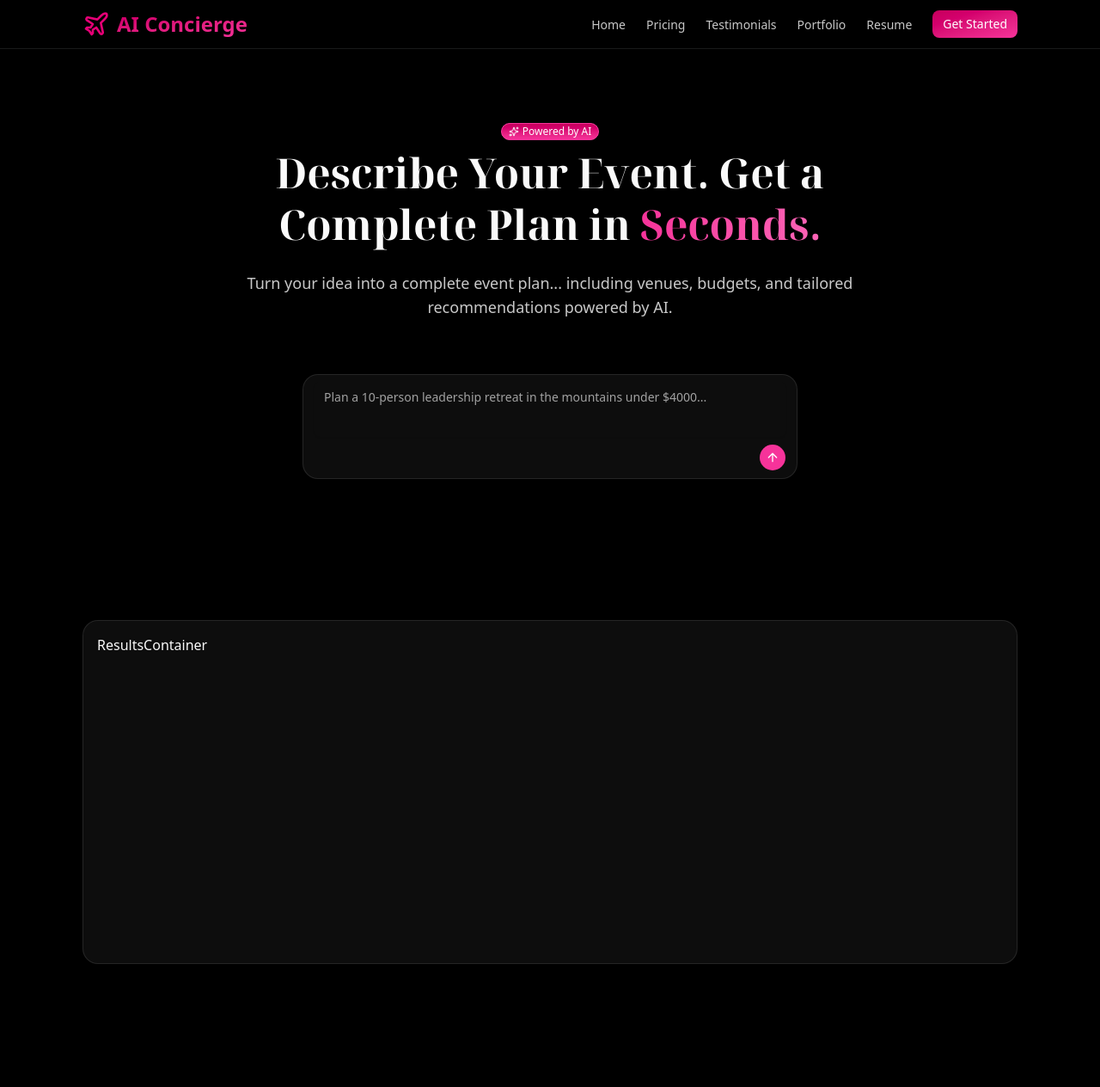
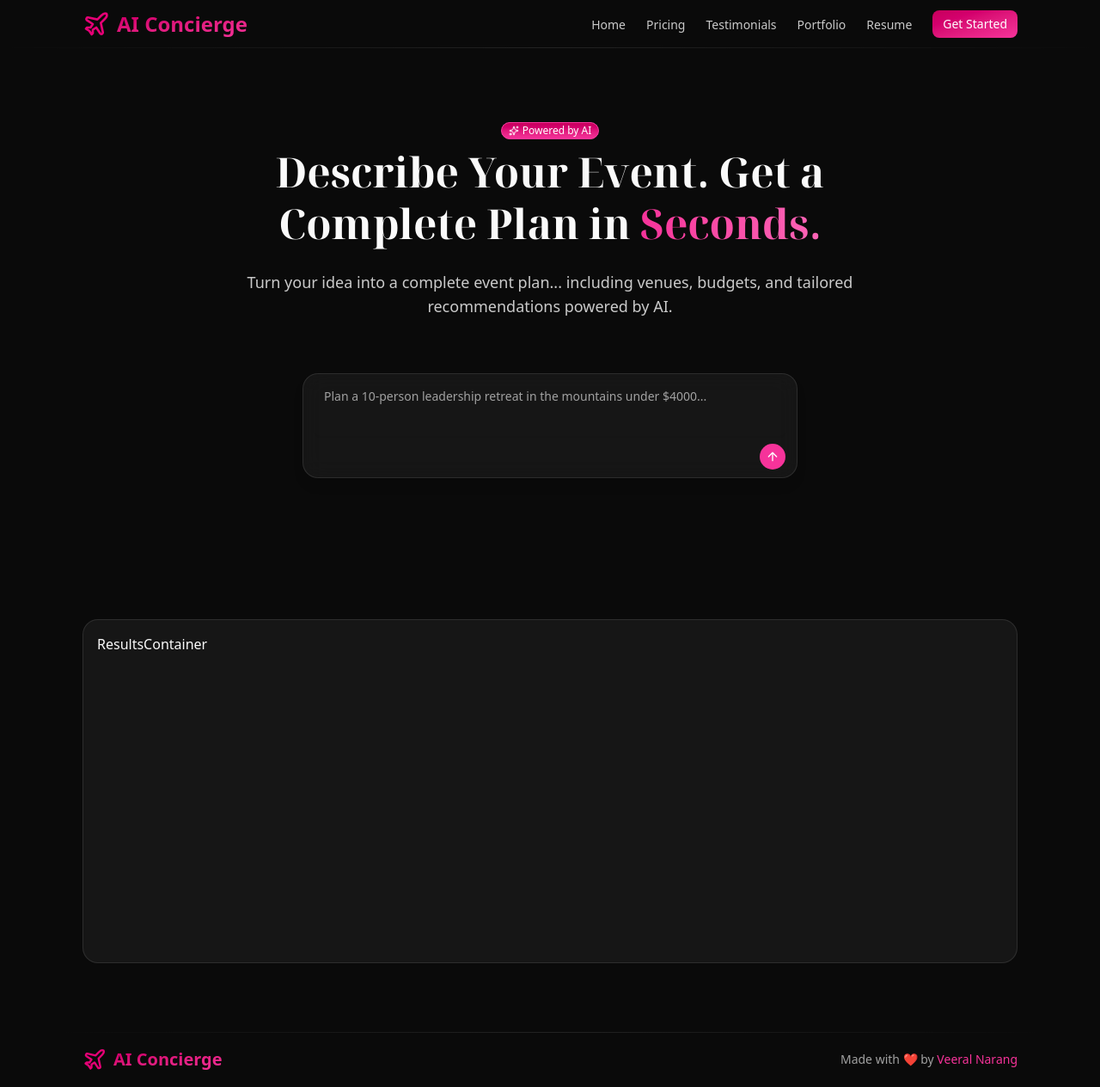
Before and after one commit to veeral1603/louder_assignment, a Next.js app: page / in a window 1280 px wide. Shown: the whole page at 86% size. Before the commit the page ends 1121 px from the top, so only its background shows below. Built offline with nearby package versions, Linux system fonts and the light colour scheme.

Commit message:
Created footer

```diff
--- a/src/app/(landing)/layout.tsx
+++ b/src/app/(landing)/layout.tsx
@@ -1,3 +1,4 @@
+import Footer from "@/components/layout/Footer";
 import Navbar from "@/components/layout/Navbar";
 import React from "react";
 
@@ -19,6 +20,7 @@
       {/* Your Content/Components */}
       <Navbar />
       <main className="flex-1">{children}</main>
+      <Footer />
     </div>
   );
 }
--- a/src/app/globals.css
+++ b/src/app/globals.css
@@ -84,7 +84,7 @@
 }
 
 .dark {
-  --background: oklch(0% 0 0);
+  --background: oklch(0.145 0 0);
   --foreground: oklch(0.985 0 0);
   --card: oklch(0.205 0 0);
   --card-foreground: oklch(0.985 0 0);
--- /dev/null
+++ b/src/components/layout/Footer.tsx
@@ -0,0 +1,38 @@
+import { Plane } from "lucide-react";
+import Link from "next/link";
+import React from "react";
+
+export default function Footer() {
+  return (
+    <footer>
+      <div className="container-sm h-16  relative flex items-center justify-between">
+        <div className="absolute top-0 left-0 w-full h-px bg-linear-to-r from-transparent via-border to-transparent" />
+
+        {/* Logo  */}
+        <Link href="/">
+          <div className="flex items-center gap-2 text-lg md:text-xl font-bold text-transparent bg-linear-to-br from-pink-700 to-pink-500 bg-clip-text">
+            <span>
+              <Plane
+                strokeWidth={2}
+                className="text-pink-600 size-6 md:size-7"
+              />
+            </span>
+            <h1>AI Concierge</h1>
+          </div>
+        </Link>
+
+        <div>
+          <p className="text-sm text-muted-foreground">
+            Made with ❤️ by{" "}
+            <Link
+              href="https://www.linkedin.com/in/veeral-narang/"
+              className="text-pink-500 hover:text-pink-600 transition-colors"
+            >
+              Veeral Narang
+            </Link>
+          </p>
+        </div>
+      </div>
+    </footer>
+  );
+}
--- a/src/components/layout/Navbar.tsx
+++ b/src/components/layout/Navbar.tsx
@@ -28,8 +28,9 @@
 
 export default function Navbar() {
   return (
-    <nav className="border-b border-border">
-      <div className="container-sm h-14   flex items-center justify-between">
+    <nav className=" relative">
+      <div className="absolute bottom-0 left-0 w-full h-px bg-linear-to-r from-transparent via-border to-transparent" />
+      <div className="container-sm h-14   flex items-center justify-between relative">
         {/* Logo  */}
         <Link href="/">
           <div className="flex items-center gap-2 text-xl md:text-2xl font-bold text-transparent bg-linear-to-br from-pink-700 to-pink-500 bg-clip-text">
--- a/src/components/sections/ResultsSection.tsx
+++ b/src/components/sections/ResultsSection.tsx
@@ -3,7 +3,7 @@
 
 export default function ResultsSection() {
   return (
-    <section className="-mt-[10vh] relative z-10">
+    <section className="-mt-[10vh] relative z-10 pb-12 md:pb-20">
       <div className="container-sm">
         <ResultsContainer />
       </div>
--- /dev/null
+++ b/src/components/ui/tabs.tsx
@@ -0,0 +1,90 @@
+"use client"
+
+import * as React from "react"
+import { cva, type VariantProps } from "class-variance-authority"
+import { Tabs as TabsPrimitive } from "radix-ui"
+
+import { cn } from "@/lib/utils"
+
+function Tabs({
+  className,
+  orientation = "horizontal",
+  ...props
+}: React.ComponentProps<typeof TabsPrimitive.Root>) {
+  return (
+    <TabsPrimitive.Root
+      data-slot="tabs"
+      data-orientation={orientation}
+      className={cn(
+        "group/tabs flex gap-2 data-horizontal:flex-col",
+        className
+      )}
+      {...props}
+    />
+  )
+}
+
+const tabsListVariants = cva(
+  "group/tabs-list inline-flex w-fit items-center justify-center rounded-lg p-[3px] text-muted-foreground group-data-horizontal/tabs:h-8 group-data-vertical/tabs:h-fit group-data-vertical/tabs:flex-col data-[variant=line]:rounded-none",
+  {
+    variants: {
+      variant: {
+        default: "bg-muted",
+        line: "gap-1 bg-transparent",
+      },
+    },
+    defaultVariants: {
+      variant: "default",
+    },
+  }
+)
+
+function TabsList({
+  className,
+  variant = "default",
+  ...props
+}: React.ComponentProps<typeof TabsPrimitive.List> &
+  VariantProps<typeof tabsListVariants>) {
+  return (
+    <TabsPrimitive.List
+      data-slot="tabs-list"
+      data-variant={variant}
+      className={cn(tabsListVariants({ variant }), className)}
+      {...props}
+    />
+  )
+}
+
+function TabsTrigger({
+  className,
+  ...props
+}: React.ComponentProps<typeof TabsPrimitive.Trigger>) {
+  return (
+    <TabsPrimitive.Trigger
+      data-slot="tabs-trigger"
+      className={cn(
+        "relative inline-flex h-[calc(100%-1px)] flex-1 items-center justify-center gap-1.5 rounded-md border border-transparent px-1.5 py-0.5 text-sm font-medium whitespace-nowrap text-foreground/60 transition-all group-data-vertical/tabs:w-full group-data-vertical/tabs:justify-start hover:text-foreground focus-visible:border-ring focus-visible:ring-[3px] focus-visible:ring-ring/50 focus-visible:outline-1 focus-visible:outline-ring disabled:pointer-events-none disabled:opacity-50 dark:text-muted-foreground dark:hover:text-foreground group-data-[variant=default]/tabs-list:data-active:shadow-sm group-data-[variant=line]/tabs-list:data-active:shadow-none [&_svg]:pointer-events-none [&_svg]:shrink-0 [&_svg:not([class*='size-'])]:size-4",
+        "group-data-[variant=line]/tabs-list:bg-transparent group-data-[variant=line]/tabs-list:data-active:bg-transparent dark:group-data-[variant=line]/tabs-list:data-active:border-transparent dark:group-data-[variant=line]/tabs-list:data-active:bg-transparent",
+        "data-active:bg-background data-active:text-foreground dark:data-active:border-input dark:data-active:bg-input/30 dark:data-active:text-foreground",
+        "after:absolute after:bg-foreground after:opacity-0 after:transition-opacity group-data-horizontal/tabs:after:inset-x-0 group-data-horizontal/tabs:after:bottom-[-5px] group-data-horizontal/tabs:after:h-0.5 group-data-vertical/tabs:after:inset-y-0 group-data-vertical/tabs:after:-right-1 group-data-vertical/tabs:after:w-0.5 group-data-[variant=line]/tabs-list:data-active:after:opacity-100",
+        className
+      )}
+      {...props}
+    />
+  )
+}
+
+function TabsContent({
+  className,
+  ...props
+}: React.ComponentProps<typeof TabsPrimitive.Content>) {
+  return (
+    <TabsPrimitive.Content
+      data-slot="tabs-content"
+      className={cn("flex-1 text-sm outline-none", className)}
+      {...props}
+    />
+  )
+}
+
+export { Tabs, TabsList, TabsTrigger, TabsContent, tabsListVariants }
```
